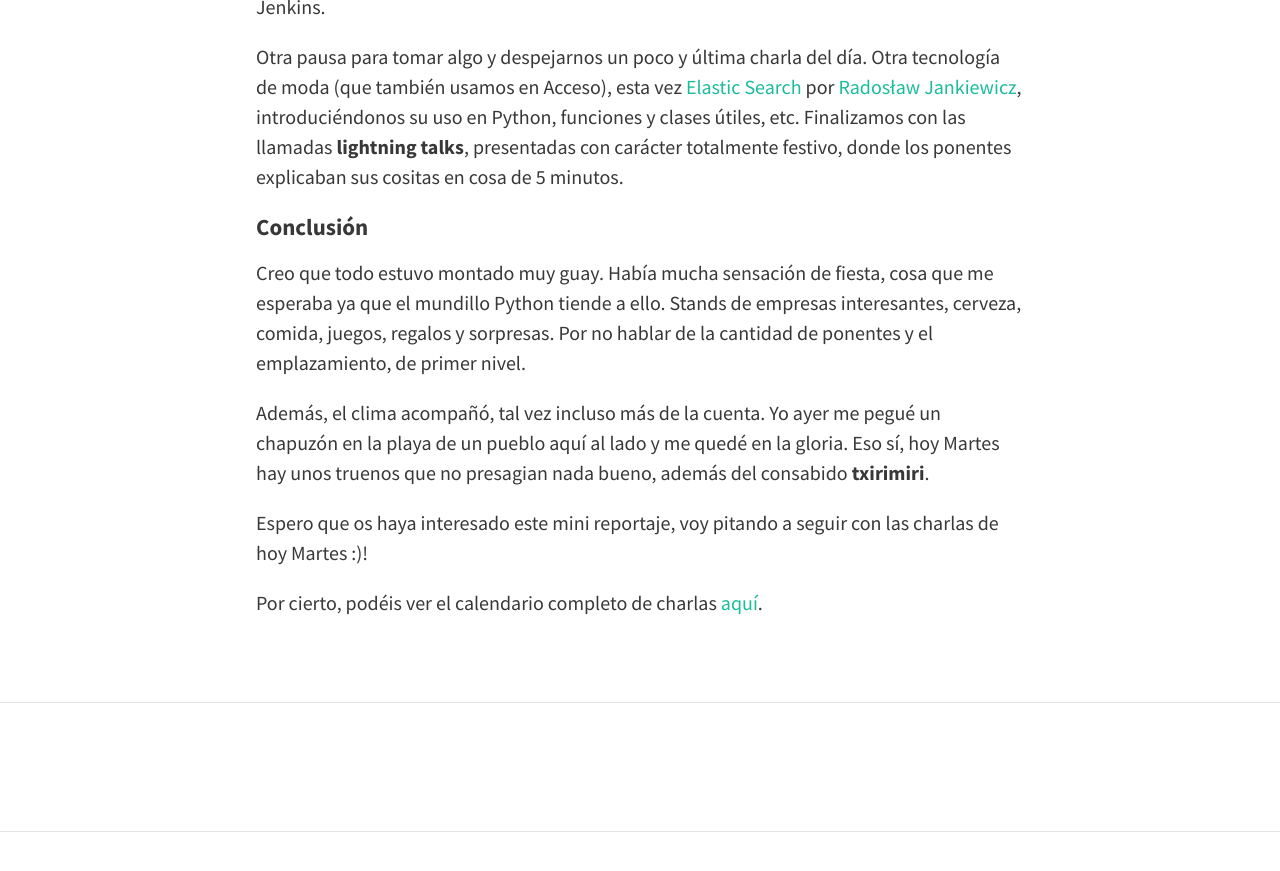
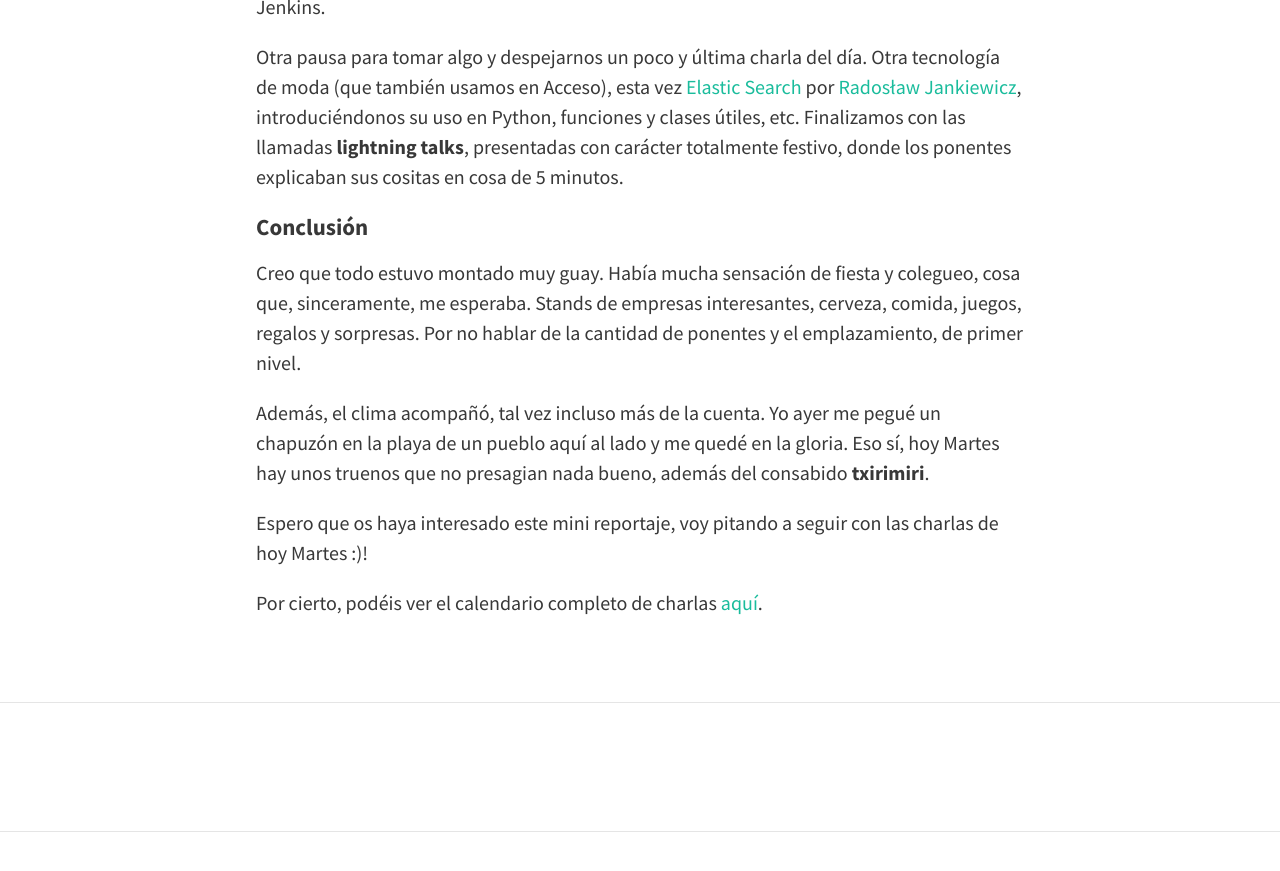
Before and after one commit to MiguelSR/MiguelSR.github.io, a Jekyll site: the page built from _posts/2015-07-21-europython-lunes.markdown, in a window 1280 px wide and 900 px high, scrolled down 2015 px. Shown: the top 871 px of the window. Built offline with Jekyll 4.4.1, drawn with Linux system fonts in a browser that asks for light colours; nearby versions of some CDN libraries; comment, search, counter and statistics services are not loaded.

Commit message:
Fixed phrase

```diff
--- a/_posts/2015-07-21-europython-lunes.markdown
+++ b/_posts/2015-07-21-europython-lunes.markdown
@@ -38,7 +38,7 @@ Otra pausa para tomar algo y despejarnos un poco y última charla del día. Otra
 
 #### Conclusión
 
-Creo que todo estuvo montado muy guay. Había mucha sensación de fiesta, cosa que me esperaba ya que el mundillo Python tiende a ello. Stands de empresas interesantes, cerveza, comida, juegos, regalos y sorpresas. Por no hablar de la cantidad de ponentes y el emplazamiento, de primer nivel.
+Creo que todo estuvo montado muy guay. Había mucha sensación de fiesta y colegueo, cosa que, sinceramente, me esperaba. Stands de empresas interesantes, cerveza, comida, juegos, regalos y sorpresas. Por no hablar de la cantidad de ponentes y el emplazamiento, de primer nivel.
 
 Además, el clima acompañó, tal vez incluso más de la cuenta. Yo ayer me pegué un chapuzón en la playa de un pueblo aquí al lado y me quedé en la gloria. Eso sí, hoy Martes hay unos truenos que no presagian nada bueno, además del consabido **txirimiri**.
 
```
